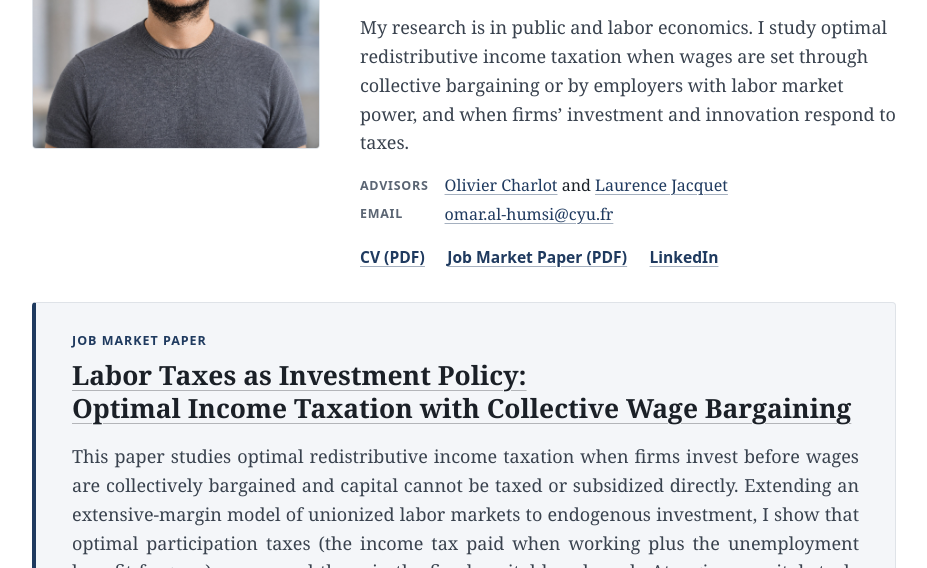
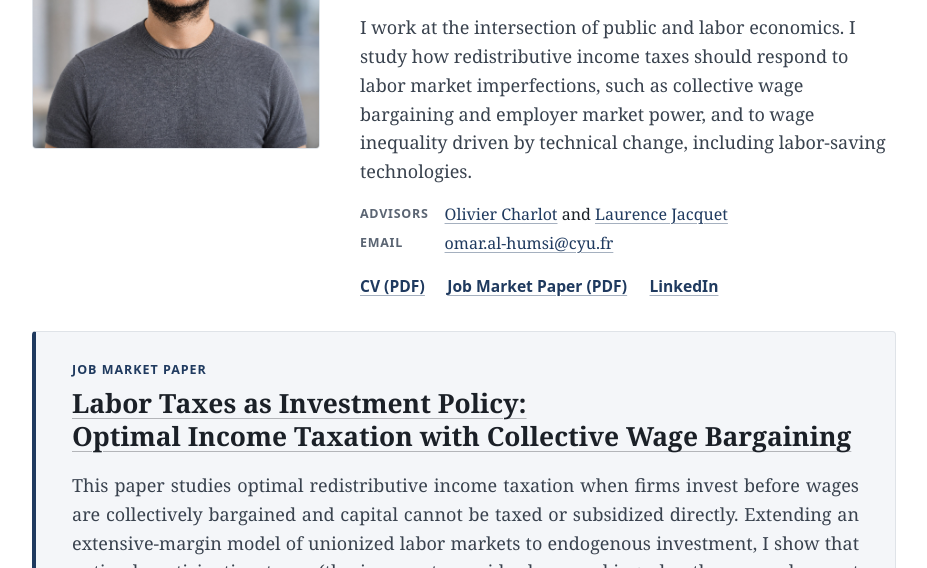
Before and after one commit to omar-al-humsi/omar-al-humsi.github.io, a plain HTML site: page index.html in a window 1280 px wide. Shown: the part 232-800 px from the top of the page, without its empty margins (176-1103 px from the left). Drawn offline with Linux system fonts and the light colour scheme.

Commit message:
Revise the bio: the policy question behind the research
"I work at the intersection of public and labor economics. I study how
redistributive income taxes should respond to labor market imperfections,
such as collective wage bargaining and employer market power, and to wage
inequality driven by technical change, including labor-saving technologies."

Co-Authored-By: Claude Opus 5.5 <noreply@anthropic.com>

```diff
--- a/index.html
+++ b/index.html
@@ -58,9 +58,10 @@
 
     <div class="intro__body">
       <p class="intro__bio">
-        My research is in public and labor economics. I study optimal redistributive income
-        taxation when wages are set through collective bargaining or by employers with labor
-        market power, and when firms’ investment and innovation respond to taxes.
+        I work at the intersection of public and labor economics. I study how redistributive
+        income taxes should respond to labor market imperfections, such as collective wage
+        bargaining and employer market power, and to wage inequality driven by technical change,
+        including labor-saving technologies.
       </p>
 
       <dl class="facts">
```
